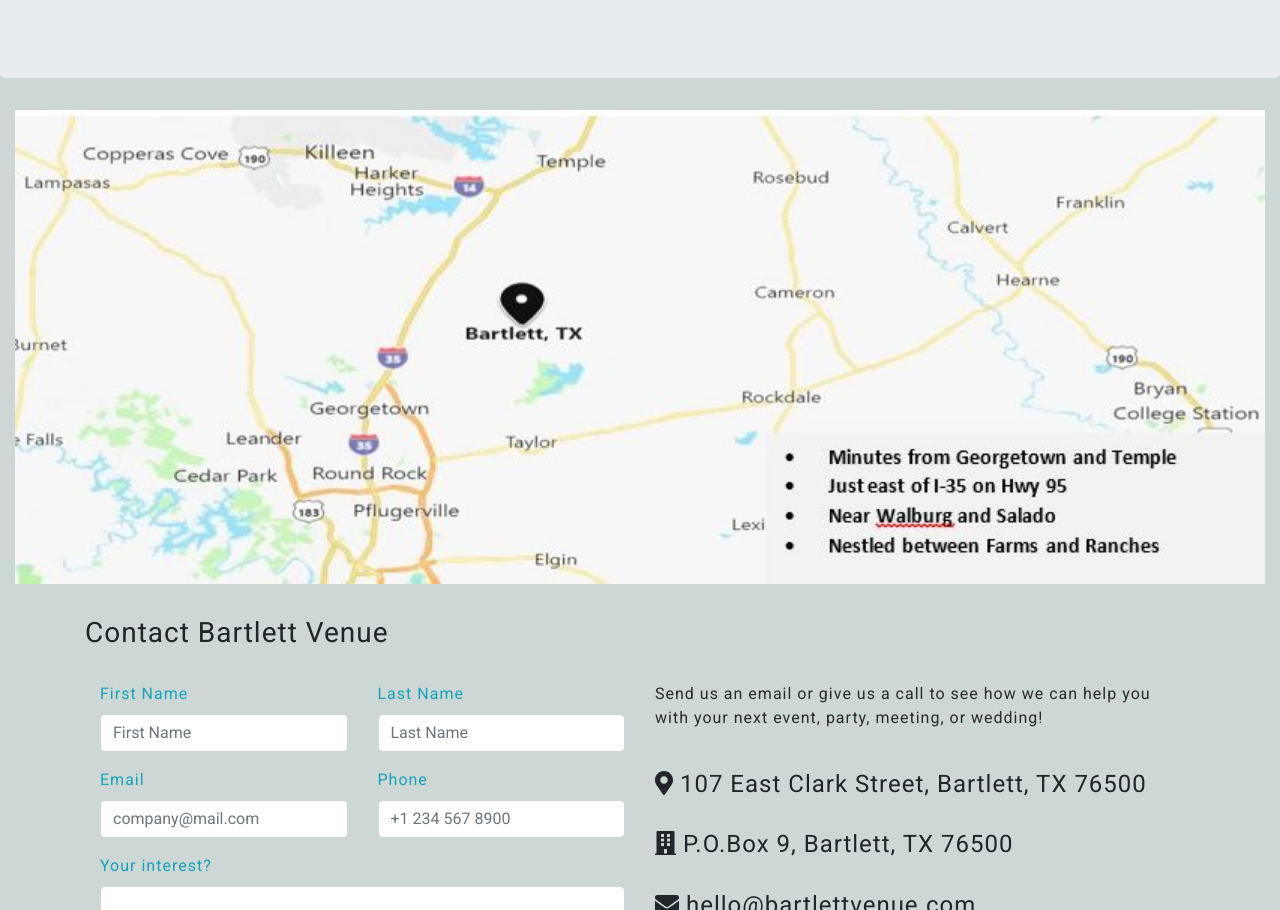
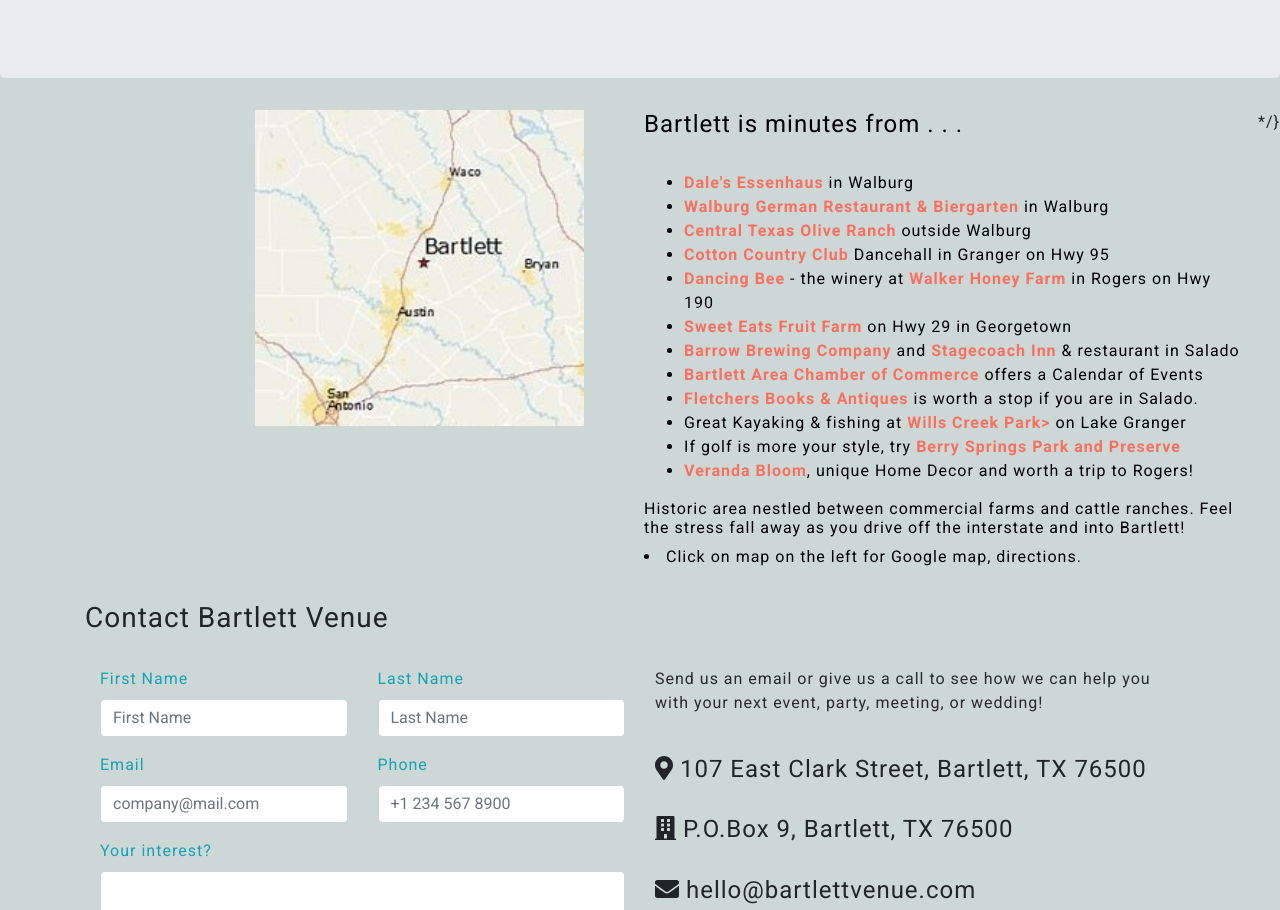
Before and after one commit to dianecandler/bvApp, a React (Create React App) app in the folder client/: page /venue-rental in a window 1280 px wide. Shown: the part 2215-3125 px from the top of the page. Built offline with nearby package versions, Linux system fonts and the light colour scheme; a web font is replaced by a local one.

Commit message:
adding about content

```diff
--- a/client/src/components/Map/index.jsx
+++ b/client/src/components/Map/index.jsx
@@ -1,14 +1,39 @@
 import React from 'react';
 import { Container, Row, Col } from 'react-bootstrap';
-import Map from './Map.png';
+import Map from './Map.jpg';
 
 export default function index() {
     return (
         <Container fluid style={{marginTop:'2rem', marginBottom:'2rem'}}>
             <Row>
-                <Col>
-                    <a href="https://www.google.com/maps/place/117+E+Clark+St,+Bartlett,+TX+76511/@30.7758716,-97.6572571,10.33z/data=!4m5!3m4!1s0x864518a2d41060e5:0xb2bb994eb9d3cd0c!8m2!3d30.7950734!4d-97.4277976" target="_blank" rel="noopener noreferrer"><img src={Map} alt="map of Bartlett area" style={{width:'100%'}} /></a>
+                <Col m="6">
+                    <a href="https://www.google.com/maps/place/117+E+Clark+St,+Bartlett,+TX+76511/@30.7758716,-97.6572571,10.33z/data=!4m5!3m4!1s0x864518a2d41060e5:0xb2bb994eb9d3cd0c!8m2!3d30.7950734!4d-97.4277976" target="_blank" rel="noopener noreferrer"><img src={Map} alt="map of Bartlett area" style={{width:'55%', marginLeft: '40%'}} /></a>
                 </Col>
+                <Col m="6" style={{color: 'black'}}>
+                    <h4>Bartlett is minutes from . . .</h4>
+                    <br />
+                    <ul>
+                        {/* <li><a href="https://dales-essenhaus.com/index.php>Dale's Essenhaus</a></li>
+                        // <li><a href="https://walburgrestaurant.net/"> Walburg German Restaurant &amp; Biergarten </a></li> */}
+                    {/* // </Col>"
+                    //     <li> north of Georgetown and south of Temple, just east of I-35</li>
+                    //     {/* <li> <a href="https://dales-essenhaus.com/index.php" target="_blank" rel="noopener noreferrer"/> Dales's Essenhaus &amp; Walburg Merchantile in Walburg</a></li> */}
+                    <li><strong><a href="https://dales-essenhaus.com/">Dale's Essenhaus</a></strong> in Walburg</li>
+                    <li><strong><a href="https://walburgrestaurant.net/">Walburg German Restaurant &amp; Biergarten</a></strong> in Walburg</li>
+                    <li><strong><a href="https://www.txolive.com/">Central Texas Olive Ranch</a></strong> outside Walburg</li>
+                    <li> <strong><a href="https://www.facebook.com/cottoncountryclub/">Cotton Country Club</a></strong> Dancehall in Granger on Hwy 95</li>
+                    <li><strong><a href="https://www.dancingbeewinery.com/">Dancing Bee</a></strong> - the winery at <strong><a href="https://www.walkerhoneyfarm.com/">Walker Honey Farm</a></strong> in Rogers on Hwy 190 </li>
+                    <li><strong><a href="https://www.sweeteats.com/">Sweet Eats Fruit Farm</a></strong> on Hwy 29 in Georgetown</li>
+                    <li><strong><a href="https://barrowbrewing.com/">Barrow Brewing Company</a></strong> and <strong><a href="https://www.stagecoachsalado.com/">Stagecoach Inn</a></strong> &amp; restaurant in Salado</li>
+                    <li><strong><a href="bartletttxchamber.org">Bartlett Area Chamber of Commerce</a></strong> offers a Calendar of Events</li>
+                    <li><strong><a href="https://www.tripadvisor.com/Attraction_Review-g56604-d10145562-Reviews-Fletchers_Books_Antiques-Salado_Texas.html">Fletchers Books &amp; Antiques</a></strong> is worth a stop if you are in Salado.</li>
+                    <li>Great Kayaking &amp; fishing at <strong><a href="https://www.recreation.gov/camping/campgrounds/232745">Wills Creek Park></a></strong> on Lake Granger</li>
+                    <li>If golf is more your style, try <strong><a href="https://www.wilco.org/Departments/Parks-Recreation/County-Parks/Berry-Springs-Park"> Berry Springs Park and Preserve</a></strong></li>
+                    <li><strong><a href="https://verandabloom.com/">Veranda Bloom</a></strong>, unique Home Decor and worth a trip to Rogers! </li>
+                    </ul>
+                    <h6>Historic area nestled between commercial farms and cattle ranches. Feel the stress fall away as you drive off the interstate and into Bartlett!</h6>
+                    <li> Click on map on the left for Google map, directions.</li>
+                </Col> */}
             </Row>
         </Container>
     )
```
Also changed, not shown: client/src/components/Map/Map.jpg (added).
